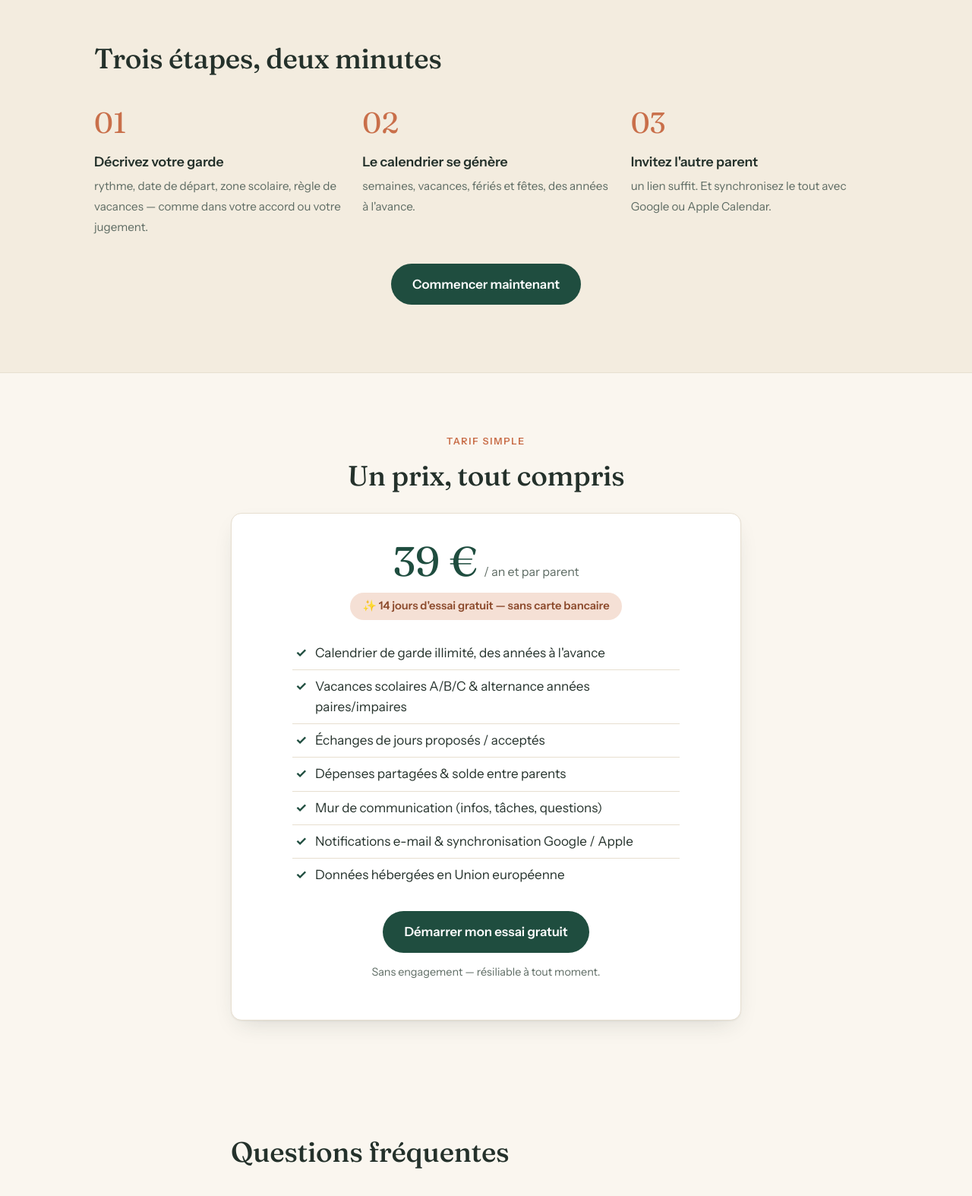
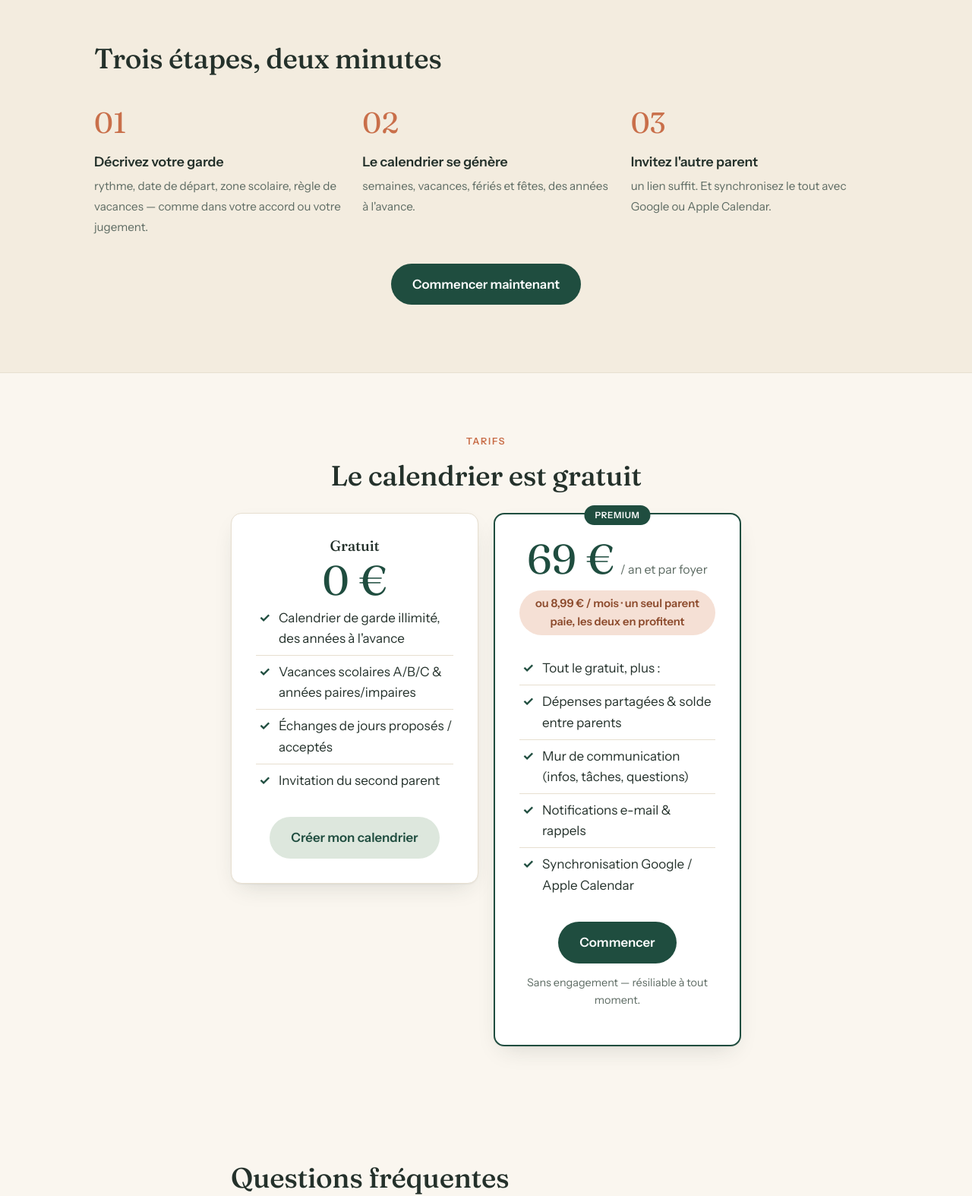
Before and after one commit to jaimai/alternly, a FastAPI app: page / in a window 1280 px wide. Shown: the part 1708-3282 px from the top of the page at 76% size. Run offline with FastAPI, Linux system fonts and the light colour scheme; some libraries are stand-ins or nearby versions.

Commit message:
feat: abonnement par foyer + plan mensuel + prix 69€/an, 8,99€/mois
- premium au niveau du FOYER : un membre abonné débloque tout le foyer
  (require_premium/is_premium/billing.status vérifient l'appartenance).
- landing : section tarifs freemium (Gratuit + Premium 69€/an foyer ou 8,99€/mois),
  hero/FAQ/JSON-LD/llms mis à jour, fin de l'« essai 14 jours ».
- paywall : choix annuel/mensuel (billing.ts openCheckout(plan)) ; env
  VITE_PADDLE_PRICE_ID_MONTHLY.
- mentions légales (CGU + remboursement) alignées.
- tests : propagation premium au foyer. 155 verts.

Co-Authored-By: Claude Opus 4.8 (1M context) <noreply@anthropic.com>

```diff
--- a/backend/app/routers/cron.py
+++ b/backend/app/routers/cron.py
@@ -45,7 +45,7 @@ def exchange_reminders(
         recipient_id = other_parent_id(db, exc.household_id, exc.created_by)
         recipient = db.get(User, recipient_id) if recipient_id else None
         exc.reminder_sent_at = utcnow()  # marqué même si opt-out, pour ne pas repasser dessus
-        if recipient is None or not recipient.email_opt_in or not is_premium(recipient):
+        if recipient is None or not recipient.email_opt_in or not is_premium(db, recipient):
             continue
         subject, html = email_service.exchange_reminder_email(
             {"date_start": exc.date_start.isoformat(), "date_end": exc.date_end.isoformat()}
--- a/backend/app/routers/marketing.py
+++ b/backend/app/routers/marketing.py
@@ -128,8 +128,8 @@ def llms_txt(request: Request):
 - Notifications e-mail et synchronisation avec Google Agenda / Apple Calendar.
 
 ## Tarif
-- Essai gratuit de 14 jours, sans carte bancaire.
-- Puis 39 € par an et par parent, tout inclus.
+- Le calendrier de garde est entièrement gratuit.
+- Premium (dépenses partagées, mur de communication, notifications e-mail, synchronisation) : 69 € par an et par foyer, ou 8,99 € par mois. Un seul parent paie et tout le foyer en profite.
 
 ## Confidentialité
 - Données hébergées en Union européenne, minimisation stricte (le prénom de l'enfant suffit).
--- a/backend/app/routers/rules.py
+++ b/backend/app/routers/rules.py
@@ -196,7 +196,7 @@ def create_exception(
         payload = _exchange_payload(exc)
         notify(db, recipient_id, "exchange_proposed", payload)
         recipient = db.get(User, recipient_id)
-        if recipient is not None and recipient.email_opt_in and is_premium(recipient):
+        if recipient is not None and recipient.email_opt_in and is_premium(db, recipient):
             subject, html = email_service.exchange_proposed_email(payload)
             email_service.send_email(recipient.email, subject, html)
     db.commit()
--- a/backend/app/static/marketing.css
+++ b/backend/app/static/marketing.css
@@ -185,10 +185,23 @@ h2 { font-size: clamp(1.6rem, 3.2vw, 2.3rem); }
 
 /* ---------- pricing ---------- */
 .pricing { padding: 80px 0; }
+.price-grid {
+  display: grid; grid-template-columns: 1fr 1fr; gap: 20px; margin-top: 28px;
+  align-items: start;
+}
 .price-card {
   background: #fff; border: 1px solid var(--line); border-radius: var(--radius);
-  box-shadow: var(--shadow); padding: 36px; margin-top: 28px; text-align: center;
+  box-shadow: var(--shadow); padding: 32px; text-align: center; position: relative;
 }
+.price-card.featured { border: 2px solid var(--pine); }
+.price-card h3 { font-size: 1.2rem; margin-bottom: 8px; }
+.price-badge {
+  position: absolute; top: -12px; left: 50%; transform: translateX(-50%);
+  background: var(--pine); color: #fff; font-size: 0.72rem; font-weight: 700;
+  text-transform: uppercase; letter-spacing: 0.06em; padding: 4px 14px; border-radius: 999px;
+}
+.secondary-cta { background: var(--sage) !important; color: var(--pine) !important; }
+.secondary-cta:hover { background: var(--pine-soft) !important; }
 .price-head { display: flex; align-items: baseline; justify-content: center; gap: 8px; }
 .price-amount { font-family: var(--font-display); font-size: 3.4rem; color: var(--pine); line-height: 1; }
 .price-per { color: var(--ink-soft); font-size: 1rem; }
@@ -325,7 +338,7 @@ h2 { font-size: clamp(1.6rem, 3.2vw, 2.3rem); }
 
 /* ---------- responsive ---------- */
 @media (max-width: 860px) {
-  .hero-grid, .cards3, .steps, .feature-rows { grid-template-columns: 1fr; }
+  .hero-grid, .cards3, .steps, .feature-rows, .price-grid { grid-template-columns: 1fr; }
   .hero { padding-top: 44px; }
   .hero-visual { max-width: 420px; }
   .site-footer .wrap { grid-template-columns: 1fr; gap: 20px; }
--- a/backend/app/templates/base.html
+++ b/backend/app/templates/base.html
@@ -50,9 +50,9 @@
         "description": "Calendrier de garde partagée : rythmes de garde, vacances scolaires A/B/C, alternance années paires/impaires, échanges de jours, dépenses partagées et mur de communication.",
         "offers": {
           "@type": "Offer",
-          "price": "39.00",
+          "price": "69.00",
           "priceCurrency": "EUR",
-          "description": "Abonnement annuel par parent, après 14 jours d'essai gratuit sans carte bancaire."
+          "description": "Calendrier gratuit. Premium (dépenses, mur, e-mails, synchronisation) à 69 € par an et par foyer, ou 8,99 € par mois. Un seul parent paie pour tout le foyer."
         }
       }
     ]
--- a/backend/app/templates/landing.html
+++ b/backend/app/templates/landing.html
@@ -1,6 +1,6 @@
 {% extends "base.html" %}
 {% block title %}Alternly — Le calendrier de garde alternée pensé pour la France{% endblock %}
-{% block description %}Alternly transforme votre accord de garde en calendrier clair et partagé : rythmes de garde, vacances scolaires A/B/C, années paires/impaires, échanges de jours, dépenses partagées et mur de communication. Essai 14 jours gratuit.{% endblock %}
+{% block description %}Alternly transforme votre accord de garde en calendrier clair et partagé : rythmes de garde, vacances scolaires A/B/C, années paires/impaires, échanges de jours, dépenses partagées et mur de communication. Le calendrier est gratuit ; premium à 69 € par an et par foyer.{% endblock %}
 {% block head %}
 <script type="application/ld+json">
 {
@@ -15,7 +15,7 @@
     {
       "@type": "Question",
       "name": "Combien coûte Alternly ?",
-      "acceptedAnswer": {"@type": "Answer", "text": "Alternly est gratuit pendant 14 jours, sans carte bancaire. Ensuite l'abonnement est de 39 € par an et par parent, tout inclus : calendrier, échanges de jours, dépenses partagées, mur de communication et synchronisation."}
+      "acceptedAnswer": {"@type": "Answer", "text": "Le calendrier de garde (rythmes, vacances, fêtes, échanges de jours, invitation du second parent) est entièrement gratuit. Les fonctions premium — dépenses partagées, mur de communication, notifications e-mail et synchronisation — coûtent 69 € par an et par foyer, ou 8,99 € par mois. Un seul parent paie et les deux en profitent."}
     },
     {
       "@type": "Question",
@@ -54,7 +54,7 @@
       </p>
       <div class="hero-actions reveal d3">
         <a class="cta big" href="/register">Essayer gratuitement</a>
-        <span class="hint">14 jours offerts · sans carte bancaire</span>
+        <span class="hint">Calendrier gratuit · sans carte bancaire</span>
       </div>
       <ul class="trust reveal d4">
         <li>🇫🇷 Vacances scolaires officielles A/B/C</li>
@@ -166,25 +166,37 @@
 
 <section class="pricing" id="tarifs">
   <div class="wrap narrow">
-    <p class="eyebrow center">Tarif simple</p>
-    <h2 class="center">Un prix, tout compris</h2>
+    <p class="eyebrow center">Tarifs</p>
+    <h2 class="center">Le calendrier est gratuit</h2>
+    <div class="price-grid">
       <div class="price-card">
-      <div class="price-head">
-        <span class="price-amount">39&nbsp;€</span>
-        <span class="price-per">/ an et par parent</span>
-      </div>
-      <p class="price-trial">✨ 14 jours d'essai gratuit — sans carte bancaire</p>
+        <h3>Gratuit</h3>
+        <div class="price-head"><span class="price-amount">0&nbsp;€</span></div>
         <ul class="price-list">
           <li>Calendrier de garde illimité, des années à l'avance</li>
-        <li>Vacances scolaires A/B/C &amp; alternance années paires/impaires</li>
+          <li>Vacances scolaires A/B/C &amp; années paires/impaires</li>
           <li>Échanges de jours proposés / acceptés</li>
+          <li>Invitation du second parent</li>
+        </ul>
+        <a class="cta big secondary-cta" href="/register">Créer mon calendrier</a>
+      </div>
+      <div class="price-card featured">
+        <span class="price-badge">Premium</span>
+        <div class="price-head">
+          <span class="price-amount">69&nbsp;€</span>
+          <span class="price-per">/ an et par foyer</span>
+        </div>
+        <p class="price-trial">ou 8,99&nbsp;€ / mois · un seul parent paie, les deux en profitent</p>
+        <ul class="price-list">
+          <li>Tout le gratuit, plus&nbsp;:</li>
           <li>Dépenses partagées &amp; solde entre parents</li>
           <li>Mur de communication (infos, tâches, questions)</li>
-        <li>Notifications e-mail &amp; synchronisation Google / Apple</li>
-        <li>Données hébergées en Union européenne</li>
+          <li>Notifications e-mail &amp; rappels</li>
+          <li>Synchronisation Google / Apple Calendar</li>
         </ul>
-      <a class="cta big" href="/register">Démarrer mon essai gratuit</a>
+        <a class="cta big" href="/register">Commencer</a>
         <p class="hint center">Sans engagement — résiliable à tout moment.</p>
+      </div>
     </div>
   </div>
 </section>
@@ -200,9 +212,11 @@
     </details>
     <details>
       <summary>Combien coûte Alternly&nbsp;?</summary>
-      <p>Alternly est gratuit pendant 14 jours, sans carte bancaire. Ensuite l'abonnement est de
-      39&nbsp;€ par an et par parent, tout inclus : calendrier, échanges de jours, dépenses
-      partagées, mur de communication et synchronisation.</p>
+      <p>Le calendrier de garde est <strong>entièrement gratuit</strong> (rythmes, vacances,
+      fêtes, échanges de jours, invitation du second parent). Les fonctions premium — dépenses
+      partagées, mur de communication, notifications e-mail et synchronisation — coûtent
+      <strong>69&nbsp;€ par an et par foyer</strong> (ou 8,99&nbsp;€ par mois). Un seul parent
+      paie et les deux en profitent.</p>
     </details>
     <details>
       <summary>Peut-on partager les dépenses des enfants&nbsp;?</summary>
```
Also changed, not shown: backend/app/deps.py (+30 -8 lines), backend/app/legal.py (+11 -9 lines), backend/app/routers/billing.py (+5 -4 lines), backend/tests/test_billing.py (+14 -0 lines), frontend/src/billing.ts (+10 -7 lines), frontend/src/components/Paywall.tsx (+20 -9 lines), frontend/src/index.css (+31 -0 lines). Lines whose indentation alone changed are shown as unchanged.
